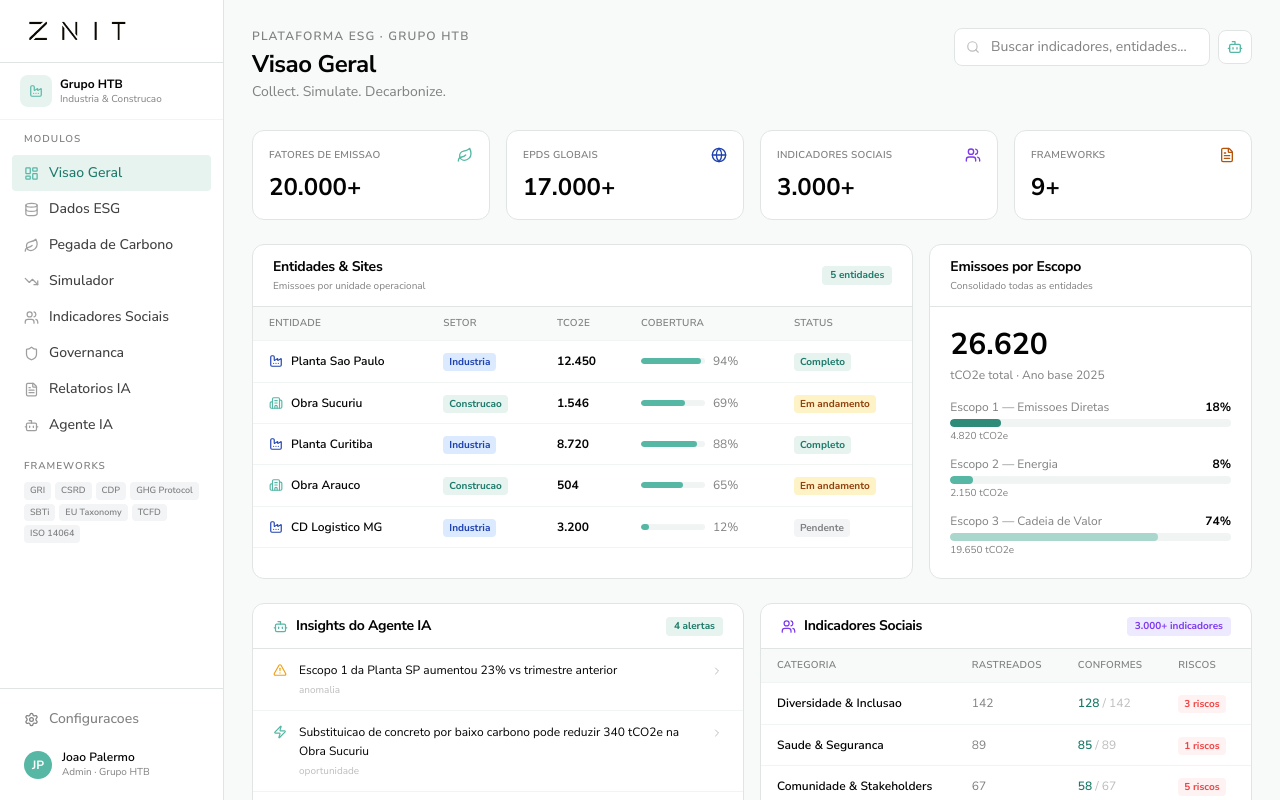
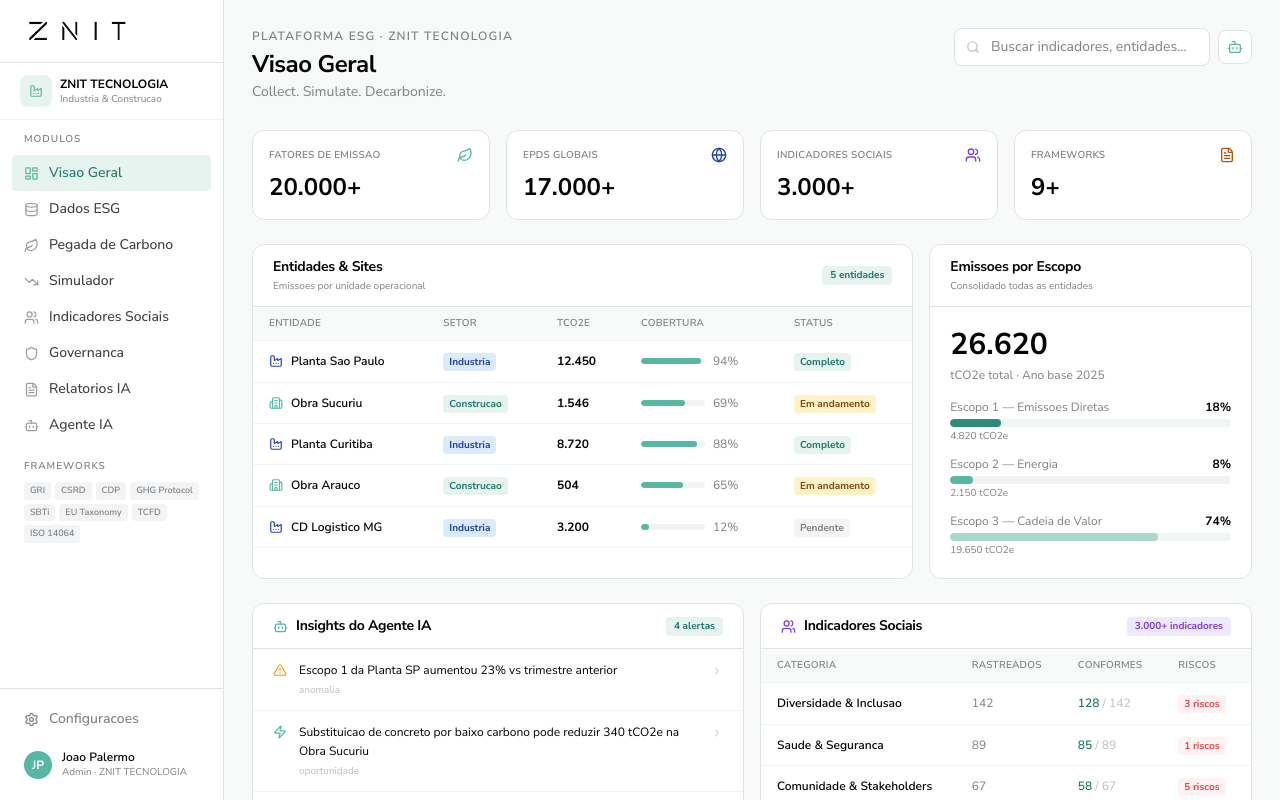
Before and after one commit to jbpalermoznit/ZNIT-SIMULADOR-CARBONO, a Next.js app: page /platform in a window 1280 px wide. Built offline with nearby package versions, Linux system fonts and the light colour scheme.

Commit message:
fix: rename Grupo HTB to ZNIT TECNOLOGIA in platform mockup

```diff
--- a/app/platform/page.tsx
+++ b/app/platform/page.tsx
@@ -93,7 +93,7 @@
               <Factory size={14} className="text-[#56B7A5]" />
             </div>
             <div>
-              <p className="text-xs font-bold text-[#030304]">Grupo HTB</p>
+              <p className="text-xs font-bold text-[#030304]">ZNIT TECNOLOGIA</p>
               <p className="text-[10px] text-[#808181]">Industria & Construcao</p>
             </div>
           </div>
@@ -145,7 +145,7 @@
             <div className="w-7 h-7 rounded-full bg-[#56B7A5] flex items-center justify-center text-white text-xs font-bold">JP</div>
             <div className="flex-1 min-w-0">
               <p className="text-xs font-semibold text-[#030304]">Joao Palermo</p>
-              <p className="text-[10px] text-[#808181]">Admin · Grupo HTB</p>
+              <p className="text-[10px] text-[#808181]">Admin · ZNIT TECNOLOGIA</p>
             </div>
           </div>
         </div>
@@ -159,7 +159,7 @@
           <div className="flex items-start justify-between mb-7">
             <div>
               <p className="text-xs font-semibold text-[#808181] uppercase tracking-widest mb-1">
-                Plataforma ESG · Grupo HTB
+                Plataforma ESG · ZNIT TECNOLOGIA
               </p>
               <h1 className="text-2xl font-bold text-[#030304]">
                 {modules.find((m) => m.id === activeModule)?.label ?? "Visao Geral"}
```
